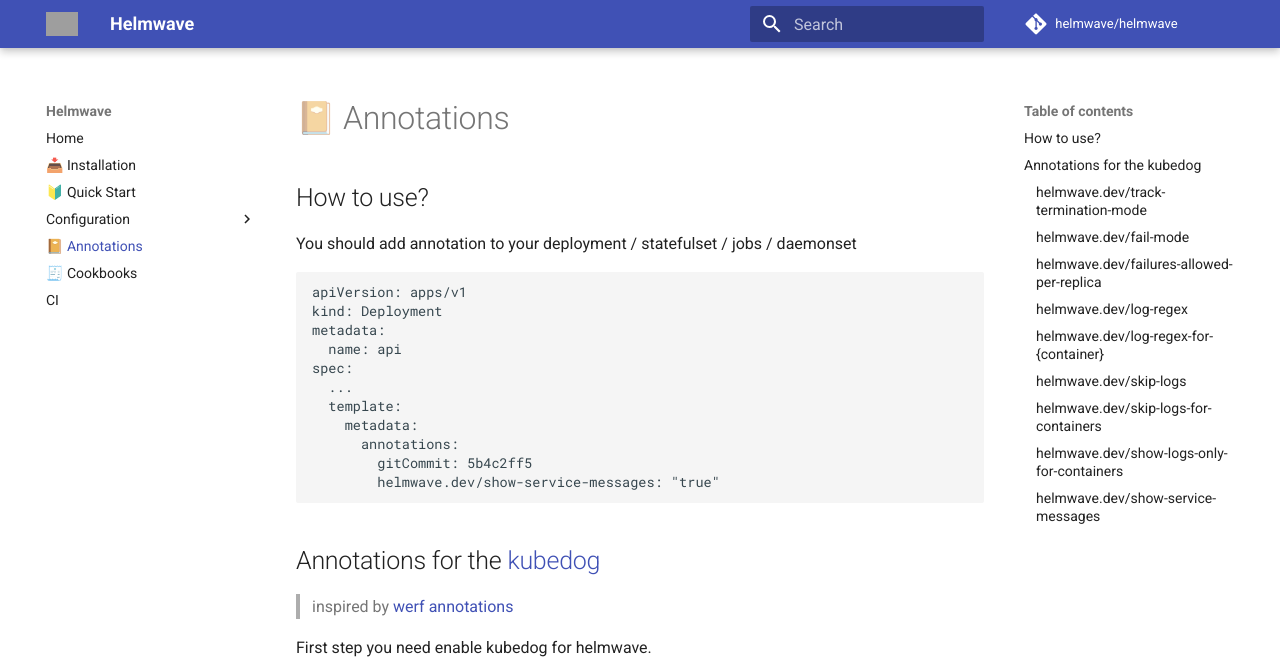
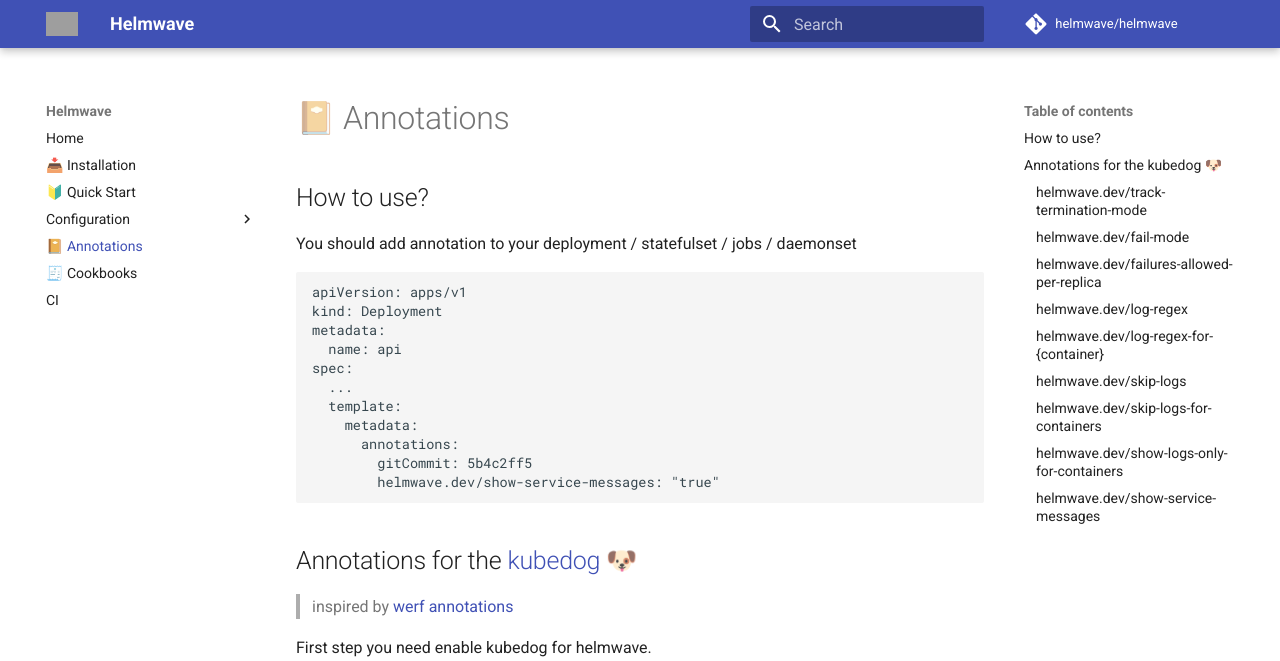
Before and after one commit to helmwave/docs, an MkDocs documentation site: the page built from docs/anno.md, in a window 1280 px wide and 900 px high. Shown: the top 661 px of the window. Built offline with MkDocs 1.6.1 and Material for MkDocs 9.7.7, drawn with Linux system fonts in a browser that asks for light colours; comment, search, counter and statistics services are not loaded; grey boxes are pictures that could not be loaded.

````diff
--- a/docs/anno.md
+++ b/docs/anno.md
@@ -18,7 +18,7 @@
         helmwave.dev/show-service-messages: "true"
 ```
 
-## Annotations for the [kubedog](https://github.com/werf/kubedog)
+## Annotations for the [kubedog](https://github.com/werf/kubedog) 🐶
 
 > inspired by [werf annotations](https://werf.io/documentation/reference/deploy_annotations.html)
 
@@ -39,7 +39,7 @@
   resources to be ready.
 - `NonBlocking` — the resource is tracked only if there are other resources that are not yet ready.
 
-### helmwave.dev/fail-mode
+### `helmwave.dev/fail-mode`
 
 Defines how helmwave will handle a resource failure condition which occured after failures threshold has been reached
 for the resource during deploy process:
@@ -51,7 +51,7 @@
   back to “normal” and fail the whole deploy process if an error for this resource occurs once again.
 - `IgnoreAndContinueDeployProcess` — resource errors do not affect the deployment process.
 
-### helmwave.dev/failures-allowed-per-replica
+### `helmwave.dev/failures-allowed-per-replica`
 
 By default, one error per replica is allowed before considering the whole deployment process unsuccessful. This setting
 defines a threshold of failures after which resource will be considered as failed and helmwave will handle this
@@ -59,7 +59,7 @@
 
 - NUMBER
 
-### helmwave.dev/log-regex
+### `helmwave.dev/log-regex`
 
 Defines a Re2 regex template that applies to all logs of all containers of all Pods owned by a resource with this
 annotation. helmwave would show only those log lines that fit the specified regex template. By default, helmwave shows
@@ -67,7 +67,7 @@
 
 - RE2_REGEX
 
-### helmwave.dev/log-regex-for-{container}
+### `helmwave.dev/log-regex-for-{container}`
 
 Defines a Re2 regex template that applies to all logs of specified container of all Pods owned by a resource with this
 annotation. helmwave would show only those log lines that fit the specified regex template. By default, helmwave shows
@@ -75,28 +75,28 @@
 
 - RE2_REGEX
 
-### helmwave.dev/skip-logs
+### `helmwave.dev/skip-logs`
 
 Set to "true" to turn off printing logs of all containers of all Pods owned by a resource with this annotation. This
 annotation is disabled by default.
 
 - "true"|"false"
 
-### helmwave.dev/skip-logs-for-containers
+### `helmwave.dev/skip-logs-for-containers`
 
 Turn off printing logs of specified containers of all Pods owned by a resource with this annotation. This annotation is
 disabled by default.
 
 - string with `,` as a separator
 
-### helmwave.dev/show-logs-only-for-containers
+### `helmwave.dev/show-logs-only-for-containers`
 
 Turn off printing logs of all containers except specified of all Pods owned by a resource with this annotation. This
 annotation is disabled by default.
 
 - string with `,` as a separator
 
-### helmwave.dev/show-service-messages
+### `helmwave.dev/show-service-messages`
 
 Set to "true" to enable additional real-time debugging info (including Kubernetes events) for a resource during
 tracking. By default, helmwave would show these service messages only if the resource has failed the entire deploy
--- a/mkdocs.yml
+++ b/mkdocs.yml
@@ -7,7 +7,7 @@
 nav:
   - Home: index.md
   - install.md
-  - quick.md
+  - quick-start.md
   - Configuration:
     - configuration/tags.md
     - configuration/store.md
````
Also changed, not shown: docs/configuration/store.md (+1 -1 lines), docs/configuration/tags.md (+1 -1 lines), docs/quick-start.md (renamed from docs/quick.md, +6 -1 lines), 1 other file.
